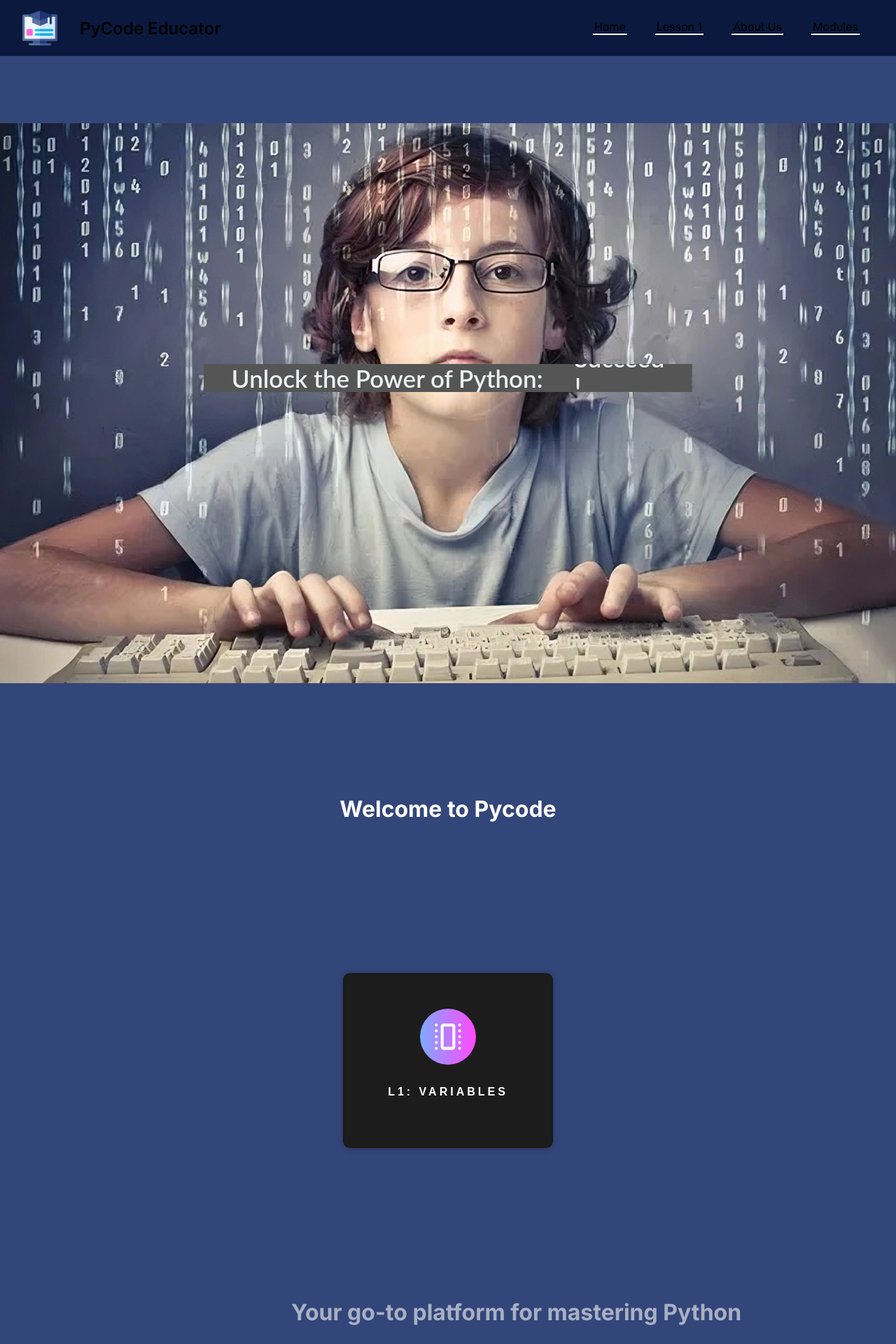
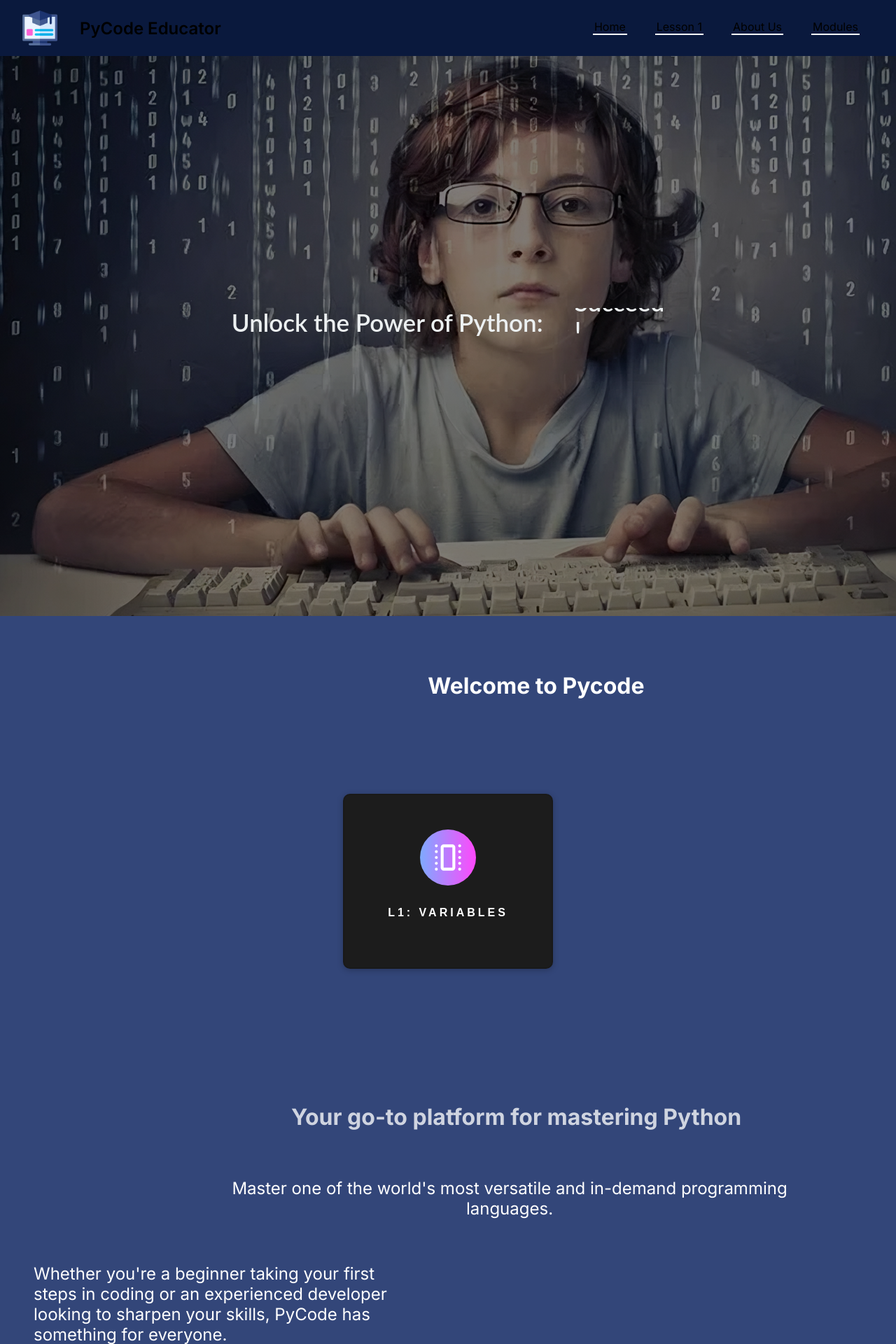
Before and after one commit to eglenn-dev/cse310-team-project, a Next.js app: page / in a window 1280 px wide. Shown: the top 1920 px of the page at 70% size. Built offline with nearby package versions, Linux system fonts and the light colour scheme.

Commit message:
Third Home Page Edit

```diff
--- a/app/components/navbar.module.css
+++ b/app/components/navbar.module.css
@@ -5,6 +5,7 @@
     justify-content: space-between;
     align-items: center;
     height: 10vh;
+    z-index: 1;
 }
 
 .pageTitle {
--- a/app/page.module.css
+++ b/app/page.module.css
@@ -46,6 +46,7 @@
   display:inline-block;
   overflow:hidden;
   white-space:nowrap;
+  margin-top: -5em;
 }
 
 .gotoDiv:first-of-type {    /* For increasing performance
@@ -91,7 +92,7 @@
 .synop_body {
   display: flex;
   margin-top: 4rem;
-  margin-left: 6rem;
+  margin-left: 11rem;
   text-align: center;
   position: relative;
   font-size: 24px;
@@ -100,7 +101,8 @@
 .synop_body_2 {
   display: flex;
   margin-top: 4rem;
-  text-align: center;
+  margin-left: -2em;
+  padding-right: 25em;
   font-size: 24px;
 }
 
@@ -127,9 +129,21 @@
 
 /* Text animation content */
 
+.gradient {
+  height: 100%;
+  width: 100%;
+  background-color: linear-gradient(to right, rgba(0, 0, 0, 0.431), rgba(0, 255, 183, 0.427));
+  position: relative;
+  margin: -5em;
+  margin-right: 15em;
+  margin-top: -6em;
+  top: 20;
+  left: 0;
+}
+
 .hero {
-  /*background-image: linear-gradient(rgba(0, 0, 0, 0.5), rgba(0, 0, 0, 0.5)), url("../public/codechild.webp");*/
-  background: url("../public/codechild-transformed.webp");
+  background-image: linear-gradient(rgba(0, 0, 0, 0.5), rgba(0, 0, 0, 0.5)), url("../public/codechild-transformed.webp");
+  /*background: url("../public/codechild-transformed.webp");*/
   background-size: cover;
   background-repeat: no-repeat;
   background-position: center center;
@@ -142,6 +156,13 @@
   border:#555;
 }
 
+.heroHead {
+  margin-left: 21.1em;
+  margin-top: -2.5em;
+  border-bottom-style: dashed;
+  border-bottom: white;
+}
+
 .content {
   display: flex;
   position: absolute;
@@ -151,7 +172,7 @@
   height: 50%;
   overflow: hidden;
   margin-bottom: 6rem;
-  margin-top: 20rem;
+  margin-top: 15rem;
   font-family: 'Lato', sans-serif;
   font-size: 35px;
   line-height: 40px;
@@ -159,7 +180,6 @@
 }
 
 .content__container {
-  background: #555;
   background-size: 200%;
   font-weight: 600;
   overflow: hidden;
--- a/app/page.tsx
+++ b/app/page.tsx
@@ -5,9 +5,10 @@ import Card from "./components/card";
 export default function Home() {
     return (
         <main className={styles.main}>
-            <div className={styles.hero}>
-            </div>
-            <h1>Welcome to Pycode</h1>
+            <div className={styles.gradient}>
+                <div className={styles.hero}></div>
+                <h1 className={styles.heroHead}>Welcome to Pycode</h1>
+                </div>
             <div className={styles.content}>
                 <div className={styles.content__container}>
                     <p className={styles.content__container__text}>
```
